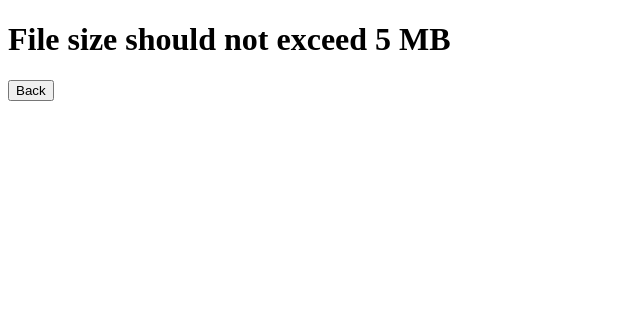
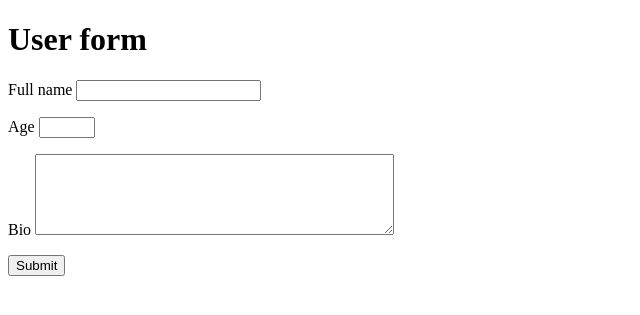
Before and after one commit to alexspavlov/django_demo_for_deploy, a Django app: page /req/bio/ in a window 1280 px wide. Shown: the top 315 px of the page, without its empty margins (0-640 px from the left). Run offline with Django 4.2, Linux system fonts and the light colour scheme; tables that the repository leaves empty hold one stand-in row (values such as "Sample post").

Commit message:
Задание выполнено.

```diff
--- /dev/null
+++ b/mysite/requestdataapp/forms.py
@@ -0,0 +1,18 @@
+from django import forms
+from django.core.exceptions import ValidationError
+from django.core.files.uploadedfile import InMemoryUploadedFile
+
+
+class UserBioForm(forms.Form):
+    name = forms.CharField(max_length=100)
+    age = forms.CharField(label='Your age')
+    bio = forms.CharField(label='Biography', widget=forms.Textarea)
+
+
+def validate_file_name(file: InMemoryUploadedFile) -> None:
+    if file.name and 'virus' in file.name:
+        raise ValidationError("File should not contain virus")
+
+
+class UploadFileForm(forms.Form):
+    file = forms.FileField(validators=[validate_file_name])
--- a/mysite/requestdataapp/middlewares.py
+++ b/mysite/requestdataapp/middlewares.py
@@ -25,16 +25,16 @@ class CountRequestsMiddleware:
         self.request_time = {}
 
     def __call__(self, request: HttpRequest):
-        time_delay = 10
-        if not self.request_time:
-            print('This is a first request since server restart. The dictionary is empty yet!')
-        else:
-            if ((round(time.time()) * 1) - self.request_time['time'] < time_delay
-                    and self.request_time['ip_address'] == request.META.get('REMOTE_ADDR')):
-                print('Less than 10 seconds have passed since for re-request from your IP!')
-                return render(request, 'requestdataapp/error-request.html')
-
-        self.request_time = {'time': round(time.time()) * 1, 'ip_address': request.META.get('REMOTE_ADDR')}
+        # time_delay = 10
+        # if not self.request_time:
+        #     print('This is a first request since server restart. The dictionary is empty yet!')
+        # else:
+        #     if ((round(time.time()) * 1) - self.request_time['time'] < time_delay
+        #             and self.request_time['ip_address'] == request.META.get('REMOTE_ADDR')):
+        #         print('Less than 10 seconds have passed since for re-request from your IP!')
+        #         return render(request, 'requestdataapp/error-request.html')
+        #
+        # self.request_time = {'time': round(time.time()) * 1, 'ip_address': request.META.get('REMOTE_ADDR')}
 
         self.requests_count += 1
         print('requests count: ', self.responses_count)
--- a/mysite/requestdataapp/templates/requestdataapp/file-upload.html
+++ b/mysite/requestdataapp/templates/requestdataapp/file-upload.html
@@ -7,9 +7,7 @@
     <h1>Upload file</h1>
     <form method="post" enctype="multipart/form-data">
     {% csrf_token %}
-    <p>
-        <input type="file" name="myfile">
-    </p>
+    {{ form.as_p }}
 
     <button type="submit">Upload</button>
 
--- a/mysite/requestdataapp/views.py
+++ b/mysite/requestdataapp/views.py
@@ -1,6 +1,8 @@
 from django.core.files.storage import FileSystemStorage
 from django.http import HttpRequest, HttpResponse
 from django.shortcuts import render
+
+from .forms import UserBioForm, UploadFileForm
 
 
 def process_get_view(request: HttpRequest) -> HttpResponse:
@@ -16,23 +18,35 @@ def process_get_view(request: HttpRequest) -> HttpResponse:
 
 
 def user_form(request: HttpRequest) -> HttpResponse:
-    return render(request, 'requestdataapp/user-bio-form.html')
+    context = {
+        "form": UserBioForm(),
+    }
+    return render(request, 'requestdataapp/user-bio-form.html', context=context)
 
 
 def handle_file_upload(request: HttpRequest) -> HttpResponse:
     if request.method == 'POST' and request.FILES.get('myfile'):
-        myfile = request.FILES['myfile']
-        fs = FileSystemStorage()
-        filename = fs.save(myfile.name, myfile)
+        form = UploadFileForm(request.POST, request.FILES)
+        if form.is_valid():
+            # myfile = request.FILES['myfile']
+            myfile = form.cleaned_data['file']
+            fs = FileSystemStorage()
+            filename = fs.save(myfile.name, myfile)
 
-        file_size = fs.size(filename)
-        if file_size > 1048576:
-            fs.delete(filename)
-            print('file is deleted: ', filename)
-            error_upload(request)
-        else:
-            print('file saved as: ', filename)
-    return render(request, 'requestdataapp/file-upload.html')
+            file_size = fs.size(filename)
+            if file_size > 1048576:
+                fs.delete(filename)
+                print('file is deleted: ', filename)
+                error_upload(request)
+            else:
+                print('file saved as: ', filename)
+    else:
+        form = UploadFileForm()
+
+    context = {
+        "form": form,
+    }
+    return render(request, 'requestdataapp/file-upload.html', context=context)
 
 
 def error_upload(request: HttpRequest) -> HttpResponse:
--- a/mysite/shopapp/templates/shopapp/products_list.html
+++ b/mysite/shopapp/templates/shopapp/products_list.html
@@ -18,4 +18,8 @@
     	{% else %}
         <h3>No products yet</h3>
     {% endif %}
+
+    <div>
+    <a href="{% url 'shopapp:product_create' %}">Create a new product</a>
+    </div>
 {% endblock %}
--- a/mysite/shopapp/urls.py
+++ b/mysite/shopapp/urls.py
@@ -1,5 +1,5 @@
 from django.urls import path
-from .views import shop_index, groups_list, products_list, orders_list
+from .views import shop_index, groups_list, products_list, orders_list, create_product, create_order
 
 app_name = "shopapp"
 
@@ -7,5 +7,7 @@ urlpatterns = [
     path("", shop_index, name='index'),
     path("groups/", groups_list, name='groups_list'),
     path("products/", products_list, name='products_list'),
-    path("orders/", orders_list, name='orders_list')
+    path('products/create/', create_product, name='product_create'),
+    path("orders/", orders_list, name='orders_list'),
+    path("orders/create/", create_order, name='order_create'),
 ]
```
Also changed, not shown: mysite/requestdataapp/templates/requestdataapp/user-bio-form.html (+1 -14 lines), mysite/shopapp/forms.py (added, +27 -0 lines), mysite/shopapp/templates/shopapp/create-order.html (added, +20 -0 lines), mysite/shopapp/templates/shopapp/create-product.html (added, +20 -0 lines), mysite/shopapp/views.py (+34 -1 lines).
